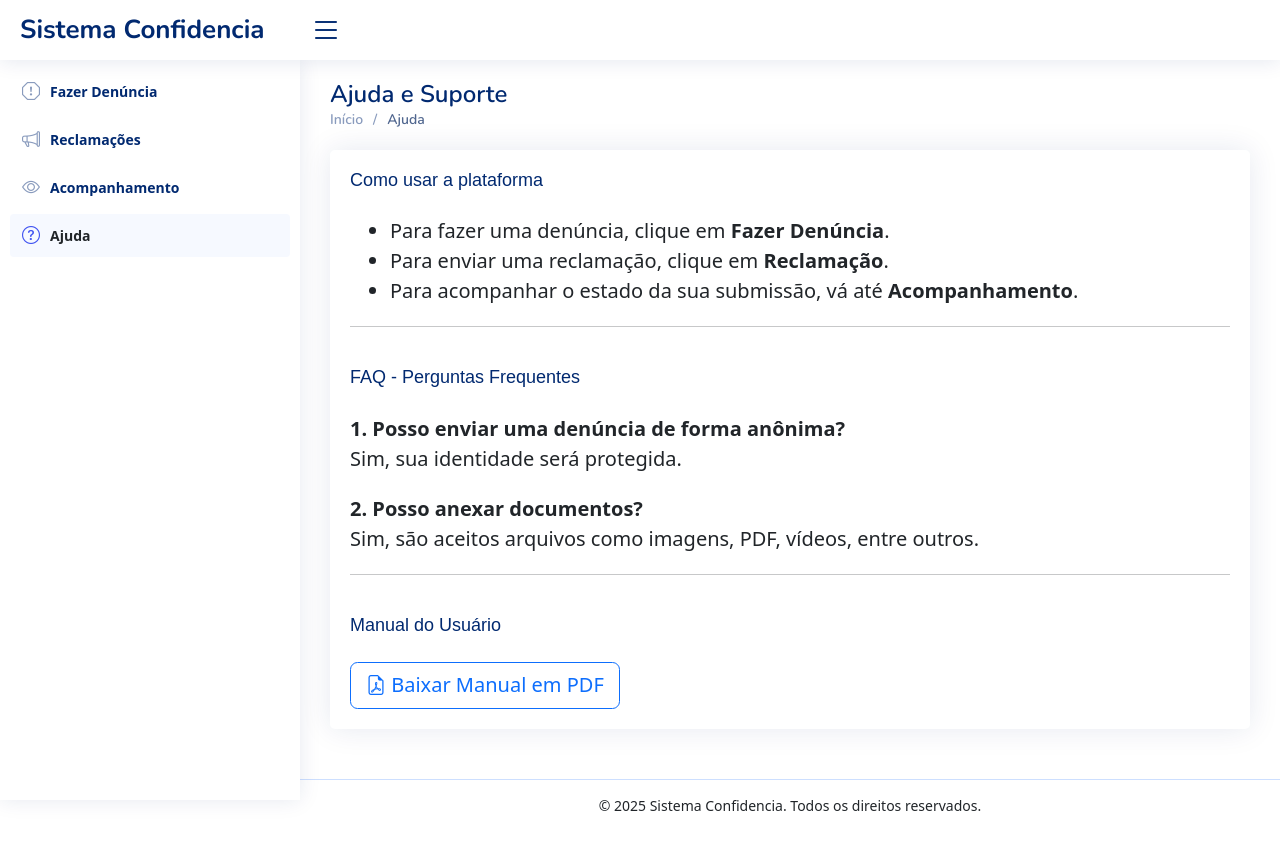
After one commit to Orlandooguambe/confidence-app, a Flask app: page /ajuda in a window 1280 px wide. The commit adds this page. Run offline with Flask 3, Linux system fonts and the light colour scheme; some libraries are stand-ins or nearby versions.

Commit message:
Adicionada página de Ajuda com manual do usuário e link no menu lateral

```diff
--- a/app.py
+++ b/app.py
@@ -18,5 +18,10 @@ def reclamacao():
 def acompanhamento():
     return render_template('acompanhamento.html')
 
+@app.route("/ajuda")
+def ajuda():
+    return render_template('ajuda.html')
+
+
 if __name__ == '__main__':
     app.run(debug=True)
--- /dev/null
+++ b/templates/ajuda.html
@@ -0,0 +1,45 @@
+{% extends "index.html" %}
+
+{% block title %}{% endblock %}
+
+{% block content %}
+<main id="main" class="main">
+
+  <div class="pagetitle">
+    <h1>Ajuda e Suporte</h1>
+    <nav>
+      <ol class="breadcrumb">
+        <li class="breadcrumb-item"><a href="{{ url_for('index') }}">Início</a></li>
+        <li class="breadcrumb-item active">Ajuda</li>
+      </ol>
+    </nav>
+  </div>
+
+  <section class="section">
+    <div class="card">
+      <div class="card-body">
+        <h5 class="card-title">Como usar a plataforma</h5>
+        <ul>
+          <li>Para fazer uma denúncia, clique em <strong>Fazer Denúncia</strong>.</li>
+          <li>Para enviar uma reclamação, clique em <strong>Reclamação</strong>.</li>
+          <li>Para acompanhar o estado da sua submissão, vá até <strong>Acompanhamento</strong>.</li>
+        </ul>
+
+        <hr>
+
+        <h5 class="card-title">FAQ - Perguntas Frequentes</h5>
+        <p><strong>1. Posso enviar uma denúncia de forma anônima?</strong><br>Sim, sua identidade será protegida.</p>
+        <p><strong>2. Posso anexar documentos?</strong><br>Sim, são aceitos arquivos como imagens, PDF, vídeos, entre outros.</p>
+
+        <hr>
+
+        <h5 class="card-title">Manual do Usuário</h5>
+        <a href="" class="btn btn-outline-primary" target="_blank">
+          <i class="bi bi-file-earmark-pdf"></i> Baixar Manual em PDF
+        </a>
+      </div>
+    </div>
+  </section>
+
+</main>
+{% endblock %}
--- a/templates/index.html
+++ b/templates/index.html
@@ -73,6 +73,12 @@
           <span>Acompanhamento</span>
         </a>
       </li>
+      <li class="nav-item">
+        <a class="nav-link" href="{{ url_for('ajuda') }}">
+         <i class="bi bi-question-circle"></i><span>Ajuda</span>
+        </a>
+      </li>
+
     </ul>
   </aside>
 
```
Also changed, not shown: templates/reclamacao.html (+4 -4 lines), static/assets/img/apple-touch-icon.png, static/assets/img/favicon.png (deleted), static/assets/img/logo (2).png (deleted), static/assets/img/logo.png (deleted).
